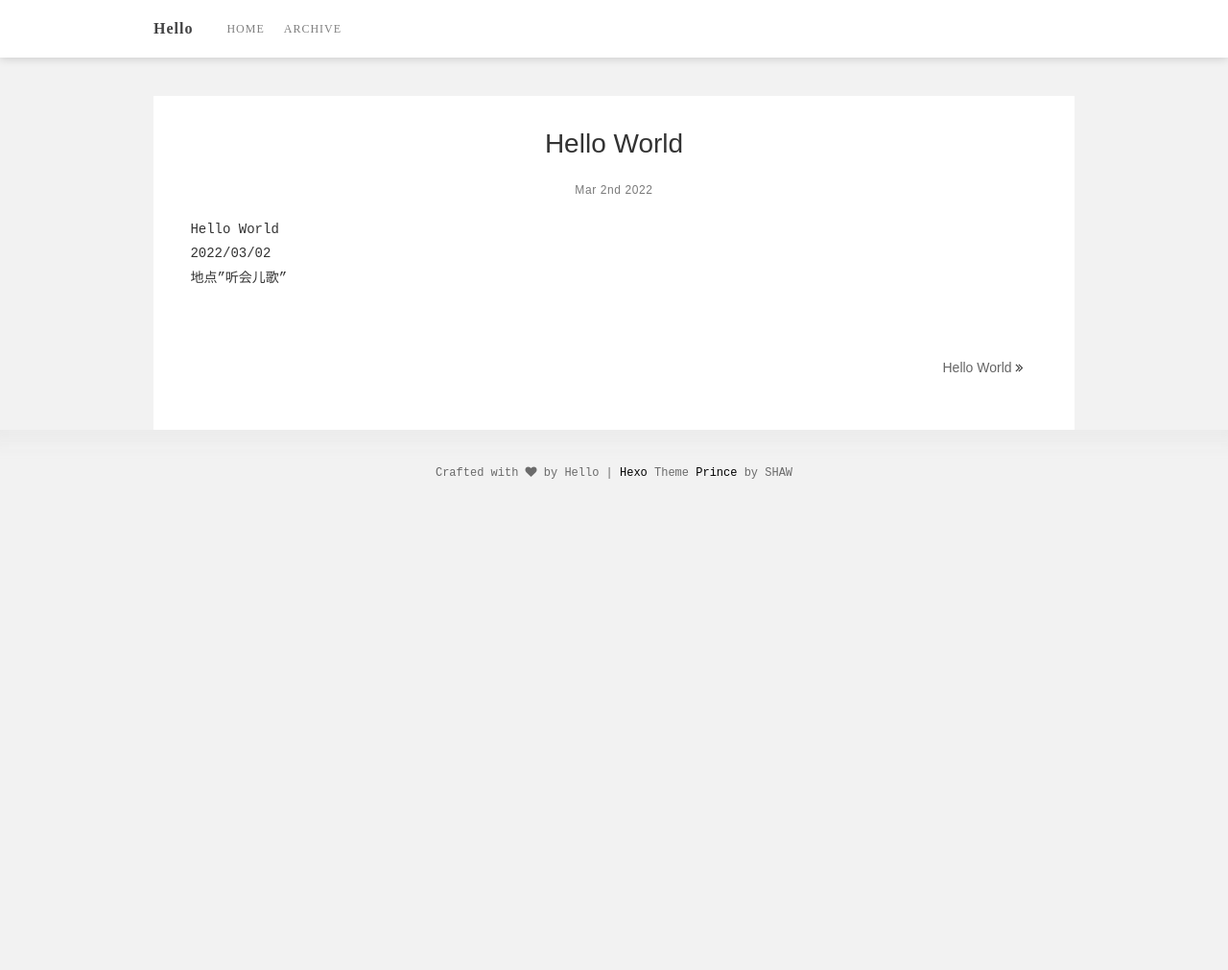
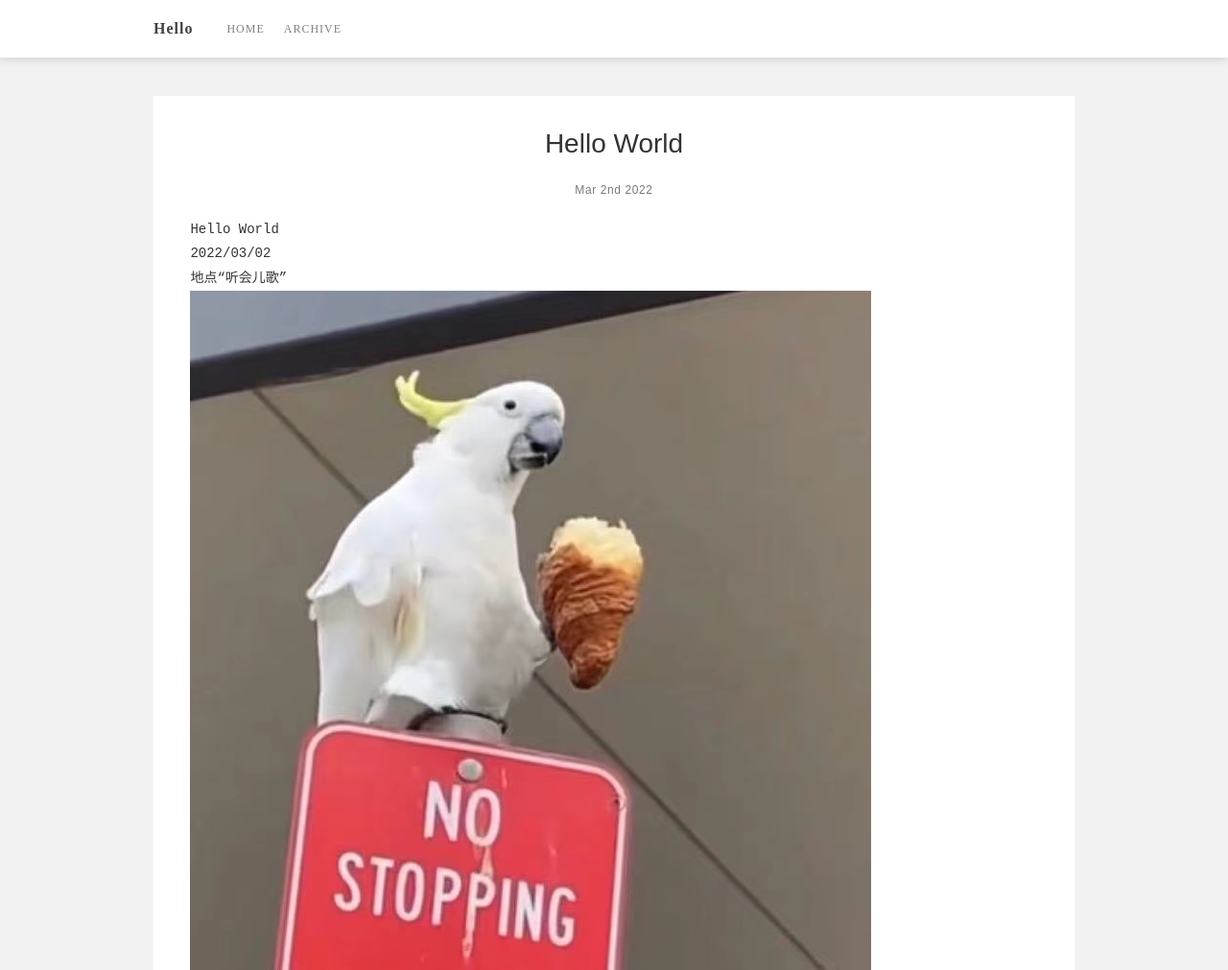
Before and after one commit to ZackAXue/ZackAXue.github.io, a plain HTML site: page 2022/03/02/firstPage-md/index.html in a window 1280 px wide. Shown: the top 1011 px of the page at 96% size. Before the commit the page ends 800 px from the top, so only its background shows below. Drawn offline with nearby package versions, Linux system fonts and the light colour scheme.

Commit message:
Site updated: 2022-03-03 00:57:46

```diff
--- a/2022/03/02/firstPage-md/index.html
+++ b/2022/03/02/firstPage-md/index.html
@@ -1,2 +1,2 @@
-<!DOCTYPE html><html lang="en"><head><meta charset="utf-8"><title>Hexo</title><meta name="viewport" content="width=device-width, initial-scale=1"><link rel="icon" href="/favicon.png"><link href="/css/bootstrap.min.css" rel="stylesheet"><link href="/css/font-awesome.min.css" rel="stylesheet"><link href="/css/main.css" rel="stylesheet"><meta name="generator" content="Hexo 6.0.0"></head><body><div class="wrap"><nav class="page-navigation"><div class="nav-container"><div class="page-header-logo"><h1 class="prince-log"><a href="/" class="home-link">Hello</a></h1></div><button type="button" data-toggle="collapse" data-target=".main-nav-items" class="navbar-toggle"><span class="sr-only">Toggle navigation</span><span class="icon-bar"></span><span class="icon-bar"></span><span class="icon-bar"></span></button><ul class="collapse navbar-collapse main-nav-items"><li class="menu-item"><a href="/" target="_self">HOME</a></li><li class="menu-item"><a href="/archives/" target="_self">ARCHIVE</a></li></ul></div></nav><main class="prince-container"><div class="post"><article class="post-block"><h1 class="post-title">Hello World</h1><div class="post-info">Mar 2nd 2022</div><div class="post-entry"><p>Hello World<br>2022&#x2F;03&#x2F;02<br>地点”听会儿歌”</p>
+<!DOCTYPE html><html lang="en"><head><meta charset="utf-8"><title>Hexo</title><meta name="viewport" content="width=device-width, initial-scale=1"><link rel="icon" href="/favicon.png"><link href="/css/bootstrap.min.css" rel="stylesheet"><link href="/css/font-awesome.min.css" rel="stylesheet"><link href="/css/main.css" rel="stylesheet"><meta name="generator" content="Hexo 6.0.0"></head><body><div class="wrap"><nav class="page-navigation"><div class="nav-container"><div class="page-header-logo"><h1 class="prince-log"><a href="/" class="home-link">Hello</a></h1></div><button type="button" data-toggle="collapse" data-target=".main-nav-items" class="navbar-toggle"><span class="sr-only">Toggle navigation</span><span class="icon-bar"></span><span class="icon-bar"></span><span class="icon-bar"></span></button><ul class="collapse navbar-collapse main-nav-items"><li class="menu-item"><a href="/" target="_self">HOME</a></li><li class="menu-item"><a href="/archives/" target="_self">ARCHIVE</a></li></ul></div></nav><main class="prince-container"><div class="post"><article class="post-block"><h1 class="post-title">Hello World</h1><div class="post-info">Mar 2nd 2022</div><div class="post-entry"><p>Hello World<br>2022&#x2F;03&#x2F;02<br>地点“听会儿歌”<br><img src="/images/1.jpg"></p>
 </div></article></div><div class="post-nav"><div class="next-wrap col-md-6 col-xs-6 col-md-offset-6 col-xs-offset-6"><a href="/2022/03/02/hello-world/" class="next-post">Hello World</a><i class="fa fa-angle-double-right"></i></div></div></main></div><footer><div class="copyright"><p>Crafted with <i class="fa fa-heart"></i> by&nbsp;Hello&nbsp;|&nbsp;<a href="http://hexo.io/" target="_blank">Hexo</a> Theme <a href="https://github.com/yiliashaw/hexo-theme-prince" target="_blank">Prince</a> by SHAW</p></div></footer><script src="//cdnjs.cloudflare.com/ajax/libs/jquery/3.2.1/jquery.min.js"></script><script src="/js/bootstrap.min.js"></script><script src="//cdnjs.cloudflare.com/ajax/libs/fancybox/3.0.47/jquery.fancybox.min.js"></script><script src="/js/script.js"></script></body></html>
```
Also changed, not shown: index.html (+1 -1 lines), images/1.jpg (added).
